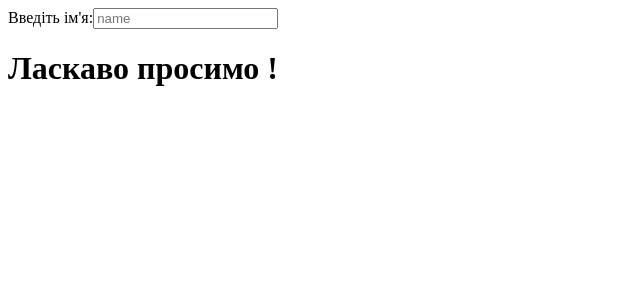
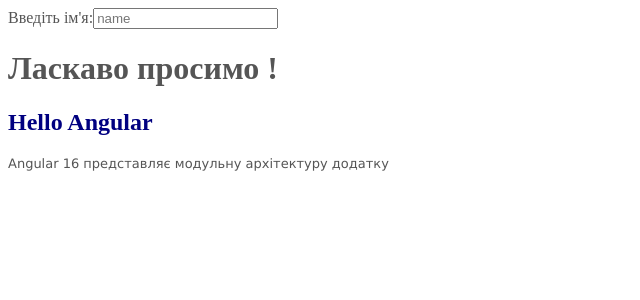
Before and after one commit to sofimaye/reactive-programming, an Angular app: page / in a window 1280 px wide. Shown: the top 300 px of the page, without its empty margins (0-640 px from the left). Built offline with nearby package versions, Linux system fonts and the light colour scheme.

Commit message:
tasks 1-3 for Component1

```diff
--- a/src/app/app.component.ts
+++ b/src/app/app.component.ts
@@ -1,11 +1,28 @@
-import { Component } from '@angular/core';
+import {Component} from '@angular/core';
+
 @Component({
     selector: 'my-app',
     template: `<label>Введіть ім'я:</label>
-<input [(ngModel)]="name" placeholder="name">
-<h1>Ласкаво просимо {{name}}!</h1>`
+    <input [(ngModel)]="name" placeholder="name">
+    <h1>Ласкаво просимо {{name}}!</h1>
+    <h2>Hello Angular</h2>
+    <p>Angular 16 представляє модульну архітектуру додатку</p>`,
+    styles: [`
+        h2, h3 {
+            color: navy;
+        }
+
+        p {
+            font-size: 13px;
+            font-family: Verdana, sans-serif;
+        }
+
+        :host {
+            color: #555;
+        }
+    `]
 
 })
 export class AppComponent {
-    name= '';
+    name = '';
 }
--- a/src/index.html
+++ b/src/index.html
@@ -1,10 +1,11 @@
 <!DOCTYPE html>
 <html>
 <head>
-    <meta charset="utf-8" />
+    <meta charset="utf-8"/>
     <title>Work with Components</title>
 </head>
 <body>
-<my-app>Завантаження...</my-app>
+<my-app>Завантаження...
+</my-app>
 </body>
 </html>
```
